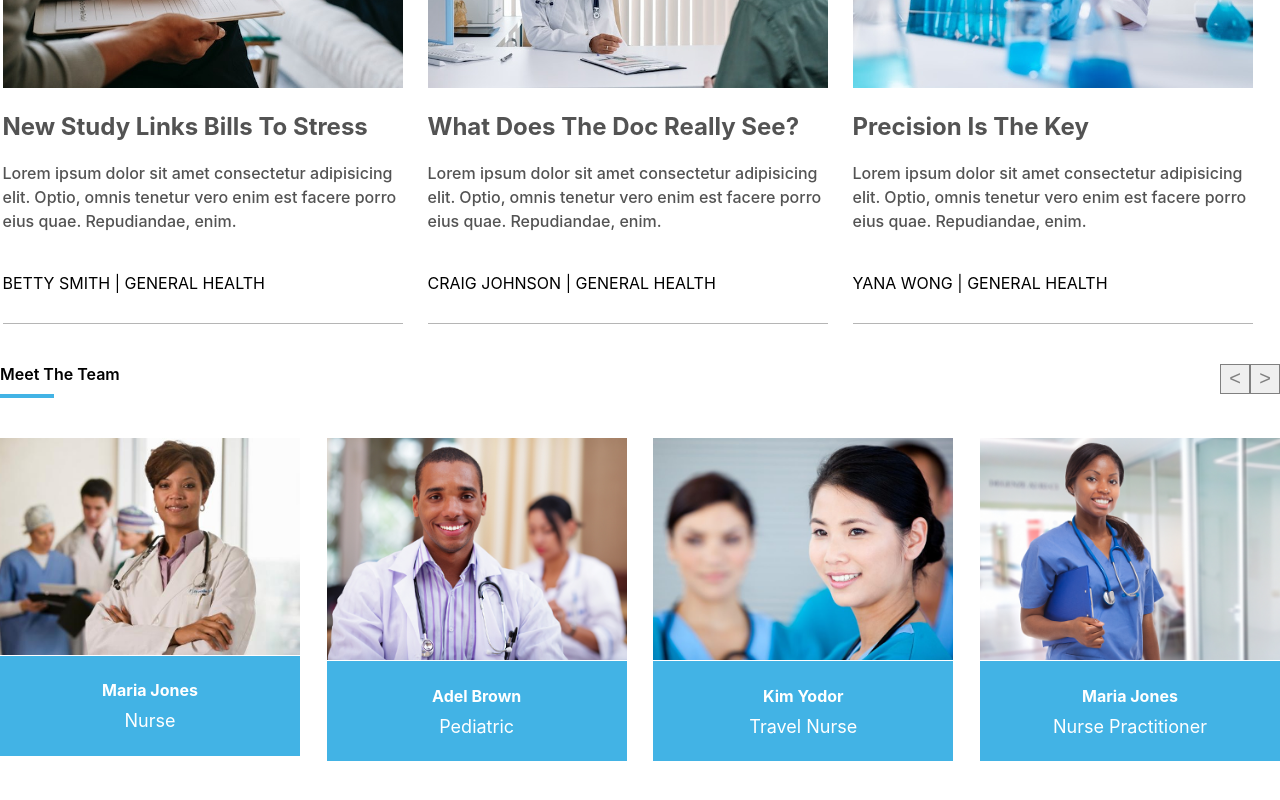
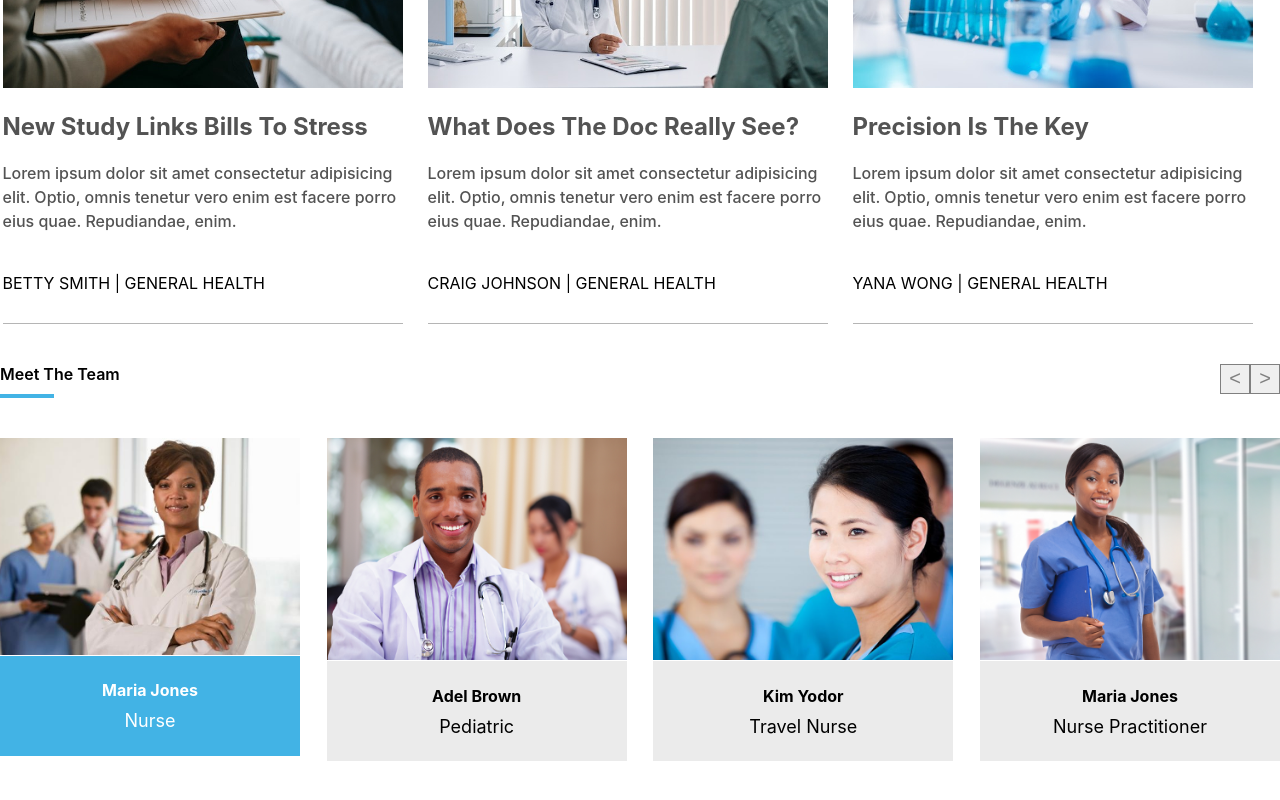
Before and after one commit to aarongraham518/webrns, a React (Create React App) app: page / in a window 1280 px wide. Shown: the part 609-1409 px from the top of the page. Built offline with nearby package versions, Linux system fonts and the light colour scheme.

Commit message:
update styles on teamcard

```diff
--- a/src/App.tsx
+++ b/src/App.tsx
@@ -82,24 +82,28 @@ function App() {
             image={doc1}
             name={'Maria Jones'}
             title={'Nurse'}
+
           />
 
           <TeamCard
             image={doc2}
             name={'Adel Brown'}
             title={'Pediatric'}
+            backgroundColor={true}
           />
 
           <TeamCard
             image={doc3}
             name={'Kim Yodor'}
             title={'Travel Nurse'}
+            backgroundColor={true}
           />
 
           <TeamCard
             image={doc4}
             name={'Maria Jones'}
             title={'Nurse Practitioner'}
+            backgroundColor={true}
           />
         </div>
       </div>
--- a/src/components/TeamCard/TeamCard.module.css
+++ b/src/components/TeamCard/TeamCard.module.css
@@ -2,6 +2,14 @@
     width: 300px;
     margin: 0;
     padding: 0;
+}
+
+.backgroundColorAndWrap{
+    width: 300px;
+    margin: 0;
+    padding: 0;
+    margin: 0 5px 0 0;
+    background-color: grey;
 }
 
 .imageSpec{
@@ -13,6 +21,21 @@
 }
 .nameTitleContainer{
     background-color: #42b3e5;
+    color: white;
+    width: 100%;
+    height: 100px;
+    margin: 0;
+    padding: 0;
+    display: flex;
+    justify-content: center;
+    align-items: center;
+    flex-direction: column;
+    position: relative;
+    top: -3px;
+}
+
+.nameTimeContainerGrey{
+    background-color: rgb(235, 235, 235);
     width: 100%;
     height: 100px;
     margin: 0;
@@ -26,12 +49,10 @@
 }
 
 .name{
-    color: white;
     font-weight: bold;
     margin: 0 0 10px 0;
 }
 
 .title{
-    color: white;
     font-size: 18px;
 }
--- a/src/components/TeamCard/TeamCard.tsx
+++ b/src/components/TeamCard/TeamCard.tsx
@@ -2,7 +2,8 @@ import styles from '../TeamCard/TeamCard.module.css';
 type TeamProps = {
     image: string,
     name: string,
-    title: string
+    title: string,
+    backgroundColor?: boolean
 }
 
 export const TeamCard = (props: TeamProps) => {
@@ -10,7 +11,7 @@ export const TeamCard = (props: TeamProps) => {
     return (
         <div className={styles.teamCardWrapper}>
             <img src={props.image} className={styles.imageSpec}/>
-            <div className={styles.nameTitleContainer}>
+            <div className={!props.backgroundColor ? styles.nameTitleContainer : styles.nameTimeContainerGrey}>
                 <span className={styles.name}>{props.name}</span>
                 <span className={styles.title}>{props.title}</span>
             </div>
```
